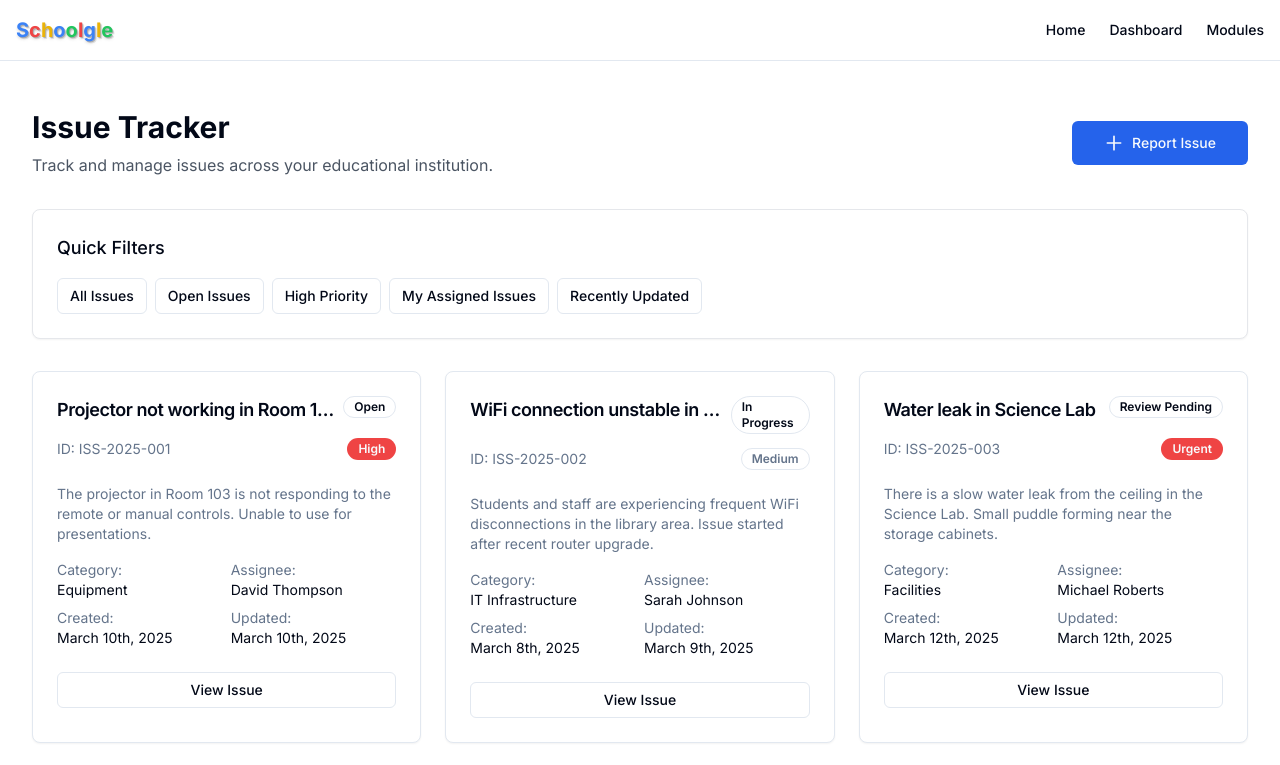
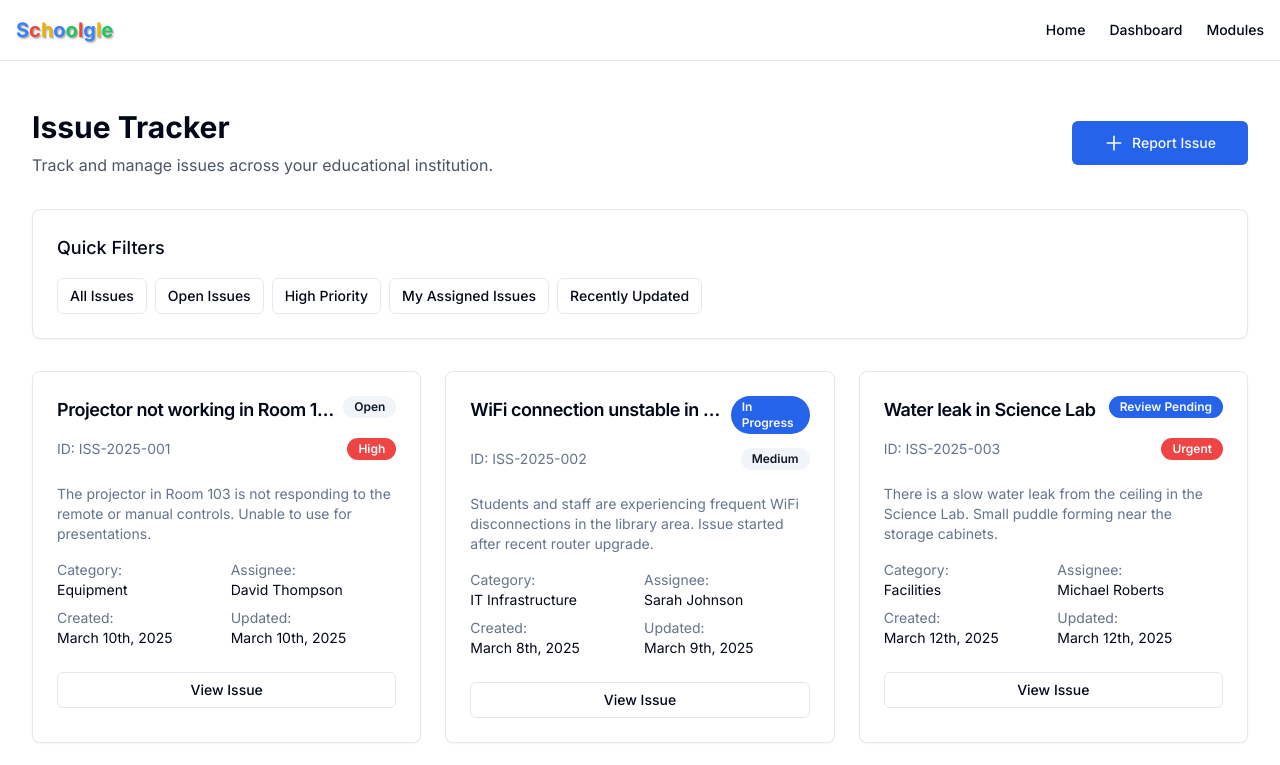
Before and after one commit to DSumm18/schoolgle-app-2025, a Next.js app: page /modules/issue-tracker in a window 1280 px wide. Shown: the top 765 px of the page. Built offline with nearby package versions, Linux system fonts and the light colour scheme.

Commit message:
Fix Badge variant types in issue-card.tsx

```diff
--- a/src/components/dashboard/issue-card.tsx
+++ b/src/components/dashboard/issue-card.tsx
@@ -31,16 +31,16 @@ export function IssueCard({
   onClick
 }: IssueProps) {
   const statusVariant = {
-    "open": "warning",
-    "in-progress": "info",
-    "pending-review": "info",
-    "resolved": "success",
+    "open": "secondary",
+    "in-progress": "default",
+    "pending-review": "default",
+    "resolved": "default",
     "closed": "default"
   } as const
 
   const priorityVariant = {
-    "low": "success",
-    "medium": "warning",
+    "low": "default",
+    "medium": "secondary",
     "high": "destructive",
     "urgent": "destructive"
   } as const
```
